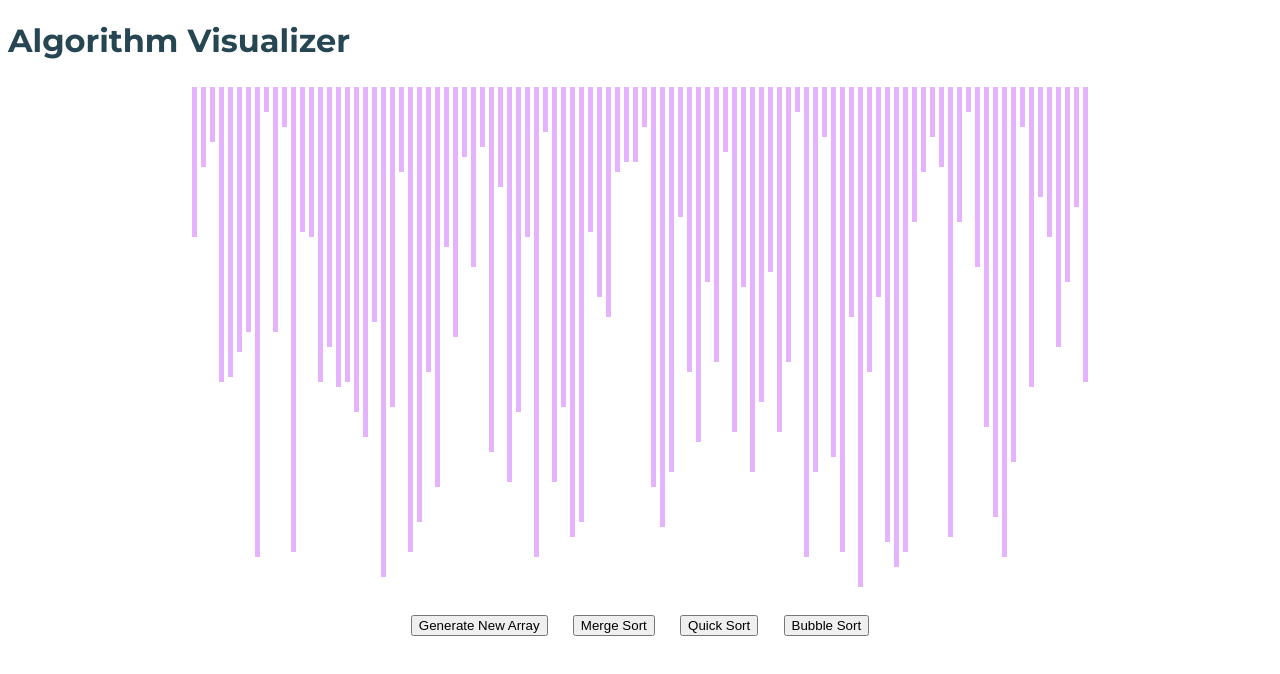
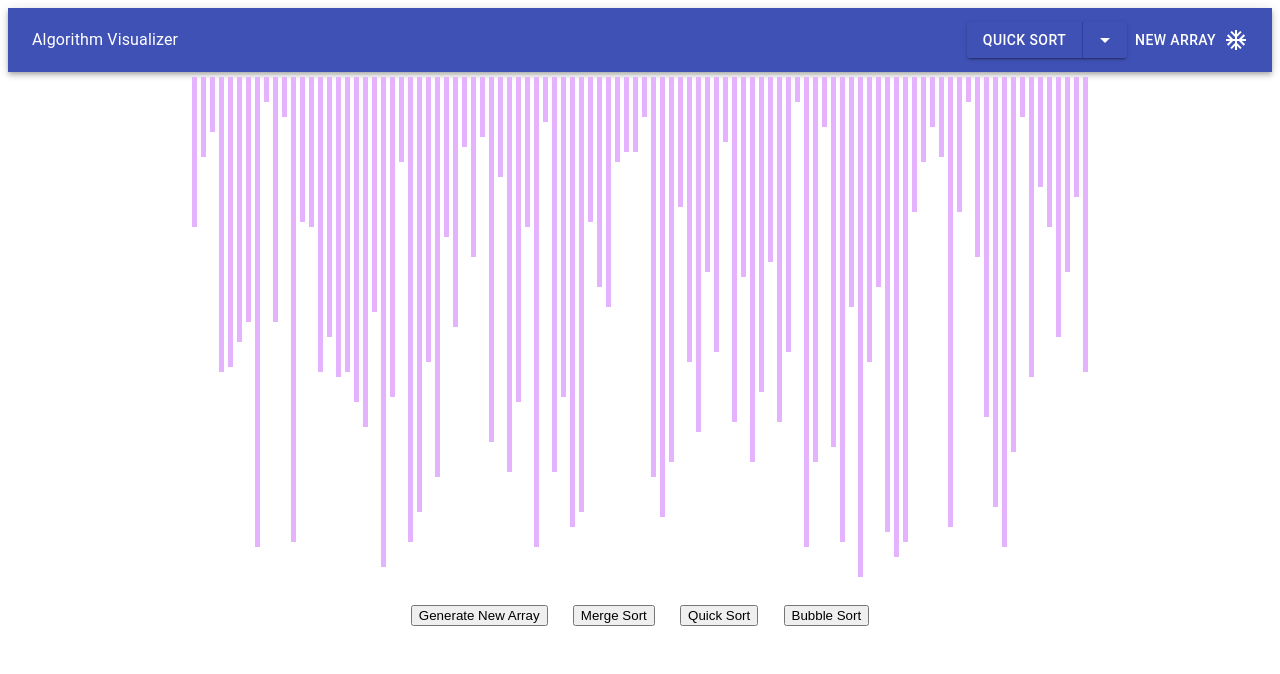
Before and after one commit to dreadwing5/algorithm-visualizer, a React (Create React App) app: page / in a window 1280 px wide. Shown: the top 674 px of the page. Built offline with nearby package versions, Linux system fonts and the light colour scheme.

Commit message:
Merge Header with the main app

```diff
--- a/package.json
+++ b/package.json
@@ -3,6 +3,8 @@
   "version": "0.1.0",
   "private": true,
   "dependencies": {
+    "@material-ui/core": "^4.11.4",
+    "@material-ui/icons": "^4.11.2",
     "@testing-library/jest-dom": "^5.12.0",
     "@testing-library/react": "^11.2.7",
     "@testing-library/user-event": "^12.8.3",
--- a/src/App.js
+++ b/src/App.js
@@ -2,11 +2,11 @@ import "./App.css";
 import SortingVisualizer from "./components/SortingVisualizer/SortingVisualizer";
 // import "./styles.css";
 // import { Grid } from "@material-ui/core";
-// import Header from "./header";
+import Header from "./components/Header/Header";
 function App() {
   return (
     <div className="App">
-      <h1 className="heading">Algorithm Visualizer</h1>
+      <Header />
       <SortingVisualizer />
     </div>
   );
--- a/src/algorithms/mergeSort.js
+++ b/src/algorithms/mergeSort.js
@@ -54,8 +54,6 @@ const mergeSort = (mainArray) => {
 
   console.log(animation);
   return animation;
-
-  // return helperArray;
 };
 
 export default mergeSort;
--- a/src/components/Navbar/src/splitButton.js
+++ b/src/components/Buttons/SplitButton.js
@@ -72,7 +72,7 @@ export default function SplitButton() {
               {...TransitionProps}
               style={{
                 transformOrigin:
-                  placement === "bottom" ? "center top" : "center bottom"
+                  placement === "bottom" ? "center top" : "center bottom",
               }}
             >
               <Paper>
--- a/src/components/Navbar/src/header.js
+++ b/src/components/Header/Header.js
@@ -3,19 +3,19 @@ import {
   makeStyles,
   Toolbar,
   Typography,
-  Button
+  Button,
 } from "@material-ui/core";
-import SplitButton from "./splitButton";
+import SplitButton from "../Buttons/SplitButton";
 import React from "react";
 import AcUnitIcon from "@material-ui/icons/AcUnit";
 const useStyles = makeStyles(() => ({
   typographystyles: {
-    flex: 1
+    flex: 1,
   },
   buttonstyles: {
     color: "white",
-    fullWidth: false
-  }
+    fullWidth: false,
+  },
 }));
 
 const Header = () => {
--- a/src/components/Navbar/src/styles.css
+++ /dev/null
@@ -1,4 +0,0 @@
-.App {
-  font-family: sans-serif;
-  text-align: center;
-}
```
Also changed, not shown: src/components/Navbar/src/App.js (deleted, +0 -15 lines), src/components/Navbar/src/index.js (deleted, +0 -12 lines), src/components/Navbar/src/content.js (deleted), 1 other file (tests, documents, lock files or other folders).
